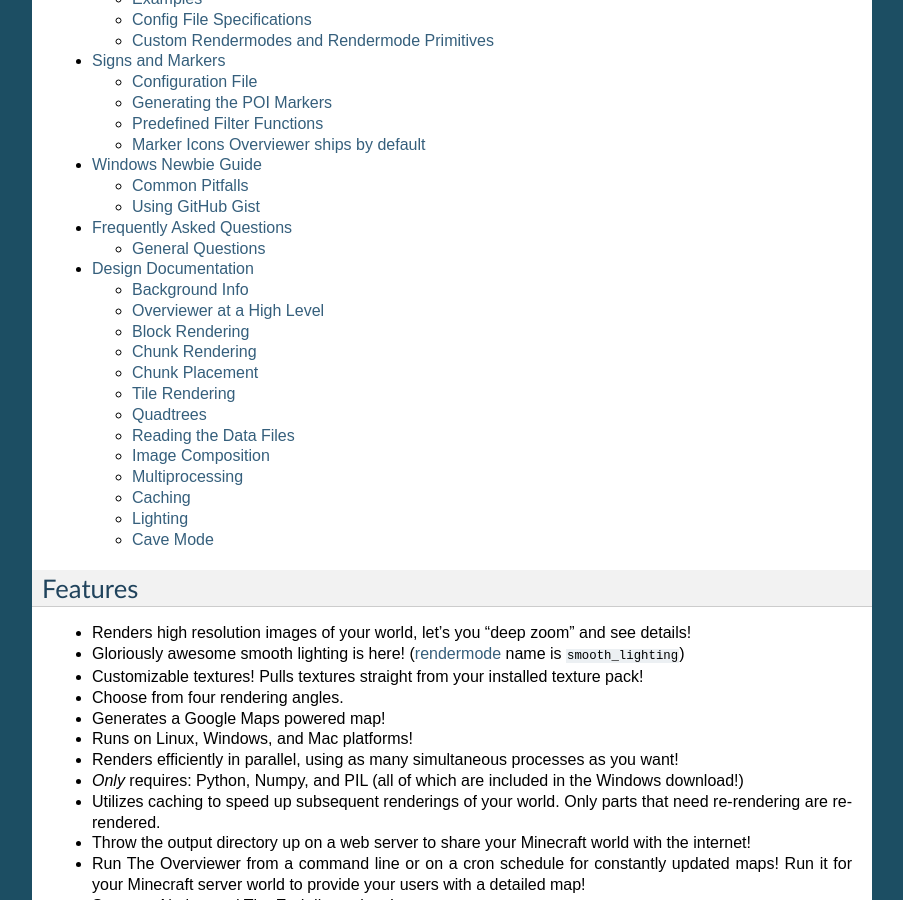
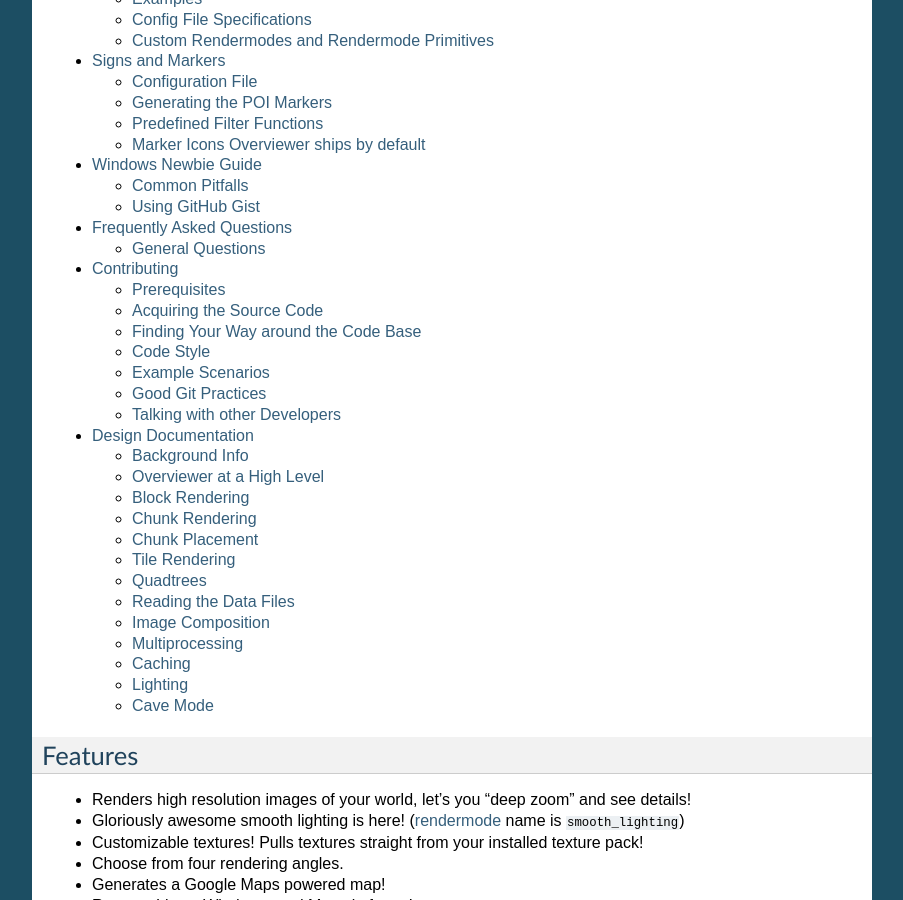
Before and after one commit to overviewer/Minecraft-Overviewer, a Sphinx documentation site: the page built from docs/index.rst, in a window 1280 px wide and 900 px high, scrolled down 1317 px. Shown: the whole window, without its empty margins (198-1101 px from the left). Built offline with Sphinx 7.4.7, drawn with Linux system fonts in a browser that asks for light colours; some of the changed lines change nothing that is shown.

Commit message:
docs: add a section about how to contribute
This adds a work-in-progress section with a few tips and tricks
about how one should go about contributing to the project. It mostly
focuses on making people familiar with some of the code, and giving
them a few tips along the way on how to work with Git.

A few more contribution examples should be added, and what most
notably is lacking right now is a section about the web output
part. This is due to us currently rewriting it in Leaflet, so any
examples added now would quickly become outdated.

```diff
--- /dev/null
+++ b/docs/contributing.rst
@@ -0,0 +1,297 @@
+============
+Contributing
+============
+
+In this page, you'll be given some pointers on how to start contributing to the
+Minecraft-Overviewer project. This is useful for people who want to help develop
+the Overviewer, but don't quite know where to start.
+
+This page is mostly focused on where to look for things and how to get your
+changes back into the project, for help on how to compile the Overviewer, check
+:doc:`Building <building>`.
+
+Prerequisites
+=============
+
+Ideally you're familiar with Python (Overviewer uses Python 2), and know the
+basics of Git. Both have various very good resources online that help you in
+learning them, but the best way of learning is always to use them in the real
+world, so don't hesitate to jump right in after having a basic grasp and ask
+questions along the way.
+
+Additionally, some parts of Overviewer are written in C, though unless you're
+interested in the drawing and compositing routines or the rendermodes, you don't
+need to know C.
+
+Last but not least, some of the Overviewer's code is written in JavaScript,
+namely the part that runs in your browser when you view the map.
+
+Acquiring the Source Code
+=========================
+
+First, you'll need to get the Overviewer source code. We do version management
+of code through Git_, which allows multiple people to work on the code at the
+same time. Naturally, this means you'll also be getting the source code through
+Git. For this to work, you'll have to install Git on your computer.
+
+.. _Git: https://git-scm.com/
+
+Our source code is hosted on GitHub_, so it's a good idea to make an account
+there if you don't already have one.
+
+.. _GitHub: https://github.com/overviewer/Minecraft-Overviewer
+
+This page won't go into the details of how to use Git, but it'll give you some
+advice on how your workflow should be to avoid some trouble.
+
+Finding Your Way around the Code Base
+=====================================
+
+At first glance, all the code can be a bit overwhelming. So here's a quick
+overview of the important parts.
+
+* ``setup.py`` is the build script. If you need to make any changes to how the
+  Overviewer is built, you'll want to look there.
+
+* ``overviewer.py`` is the entry-point of the application. It imports all the
+  other functionality, and does the command line parsing.
+
+* ``overviewer_core/`` is the directory where the vast majority of the
+  Overviewer's functionality is. More on that below.
+
+* ``overviewer_core/aux_files/genPOI.py`` is where the genPOI functionality is
+  implemented. If you're looking into changing the way markers are generated,
+  look there.
+
+* ``overviewer_core/src/`` is the directory for all the files that are part of
+  Overviewer's C extension. This includes things such as rendermodes, which are
+  stored in the ``primitives`` sub-directory.
+
+* ``overviewer_core/data/`` mostly contains the parts that make up Overviewer's
+  web front-end, with ``js_src`` containing the JS files and ``web_assets``
+  containing the ``index.html``, CSS files and image files such as icons or the
+  compass.
+
+* ``docs/`` contains the documentation, which can be built with the included
+  Makefile if you have sphinx installed.
+
+overviewer_core
+---------------
+
+Let's take a closer look at the ``overviewer_core/`` directory:
+
+* ``assetmanager.py`` controls how the HTML and JS output are written out, as
+  well as the ``overviewerConfig.js`` format.
+
+* ``cache.py`` implements a Least-Recently-Used (LRU) cache, which is used for
+  caching chunks in memory as the rendering happens.
+
+* ``configParser.py`` contains some code that sets up how the config is parsed,
+  but is not really involved in the definitions of individual settings therein.
+
+* ``dispatcher.py`` is the code that sets up multiprocessing, so Overviewer can
+  use all available CPU threads on a machine.
+
+* ``files.py`` implements helpful routines which allow you to determine whether
+  some file operations such as replacing a file work in a given directory, and
+  also implements the ``FileReplacer`` class which can then safely replace a
+  file given the capabilities of the filesystem.
+
+* ``items.py`` is a remnant of the past and entirely unused.
+
+* ``logger.py`` sets up and implements Overviewer's logging facilities.
+
+* ``nbt.py`` contains the code that is used to parse the Minecraft NBT file
+  structure.
+
+* ``observer.py`` defines all the observers that are available. If you want to
+  add a new observer, this is the place where you'll want to look.
+
+* ``optimizeimages.py`` defines all the optimizeimg tools and how they're
+  called.
+
+* ``progressbar.py`` implements the fancy progress bar that the Overviewer has.
+
+* ``rcon.py`` implements an rcon client for the Minecraft server, used by the
+  RConObserver.
+
+* ``rendermodes.py`` contains definitions and glue code for the rendermodes in
+  the C extension.
+
+* ``settingsDefinitions.py`` includes all definitions for the Overviewer
+  configuration file. If you want to add a new configuration option, this is
+  where you'll want to start.
+
+* ``settingsValidators.py`` contains validation code for the settings
+  definitions, which ensures that the values are all good.
+
+* ``signals.py`` is multiprocessing communication code. Scary stuff.
+
+* ``textures.py`` contains all the block definitions and how Overviewer should
+  render them. If you want to add a new block to the Overviewer, this is where
+  you'll want to do it. Additionally, this code also controls how the textures
+  are loaded.
+
+* ``tileset.py`` contains code that maps a render dict entry to the output tiled
+  image structure.
+
+* ``util.py`` contains random utility code that has no home anywhere else.
+
+* ``world.py`` is a whole lot of code that does things like choosing which
+  chunks to load and to cache, and general functionality revolving around the
+  concept of Minecraft worlds.
+
+docs
+----
+
+The documentation is written in reStructuredText_, a markup format. It can be
+compiled into an HTML output using the Makefile in the ``docs/`` subtree by
+typing ``make``. You'll need to have sphinx_ installed for this to work.
+
+.. _reStructuredText: http://docutils.sourceforge.net/rst.html
+.. _sphinx: http://www.sphinx-doc.org/en/stable/
+
+The theme that will be used in the locally generated HTML is different than what
+is used on http://docs.overviewer.org. However, it should still be sufficient
+to get a good idea of how your changes will end up looking like when they're on
+the main docs page.
+
+Code Style
+==========
+
+To be honest, currently the Overviewer's codebase is a bit of a mess. There is
+no consistent code style in use right now. However, it's probably a good idea
+to stick to PEP8_ when writing new code. If you're refactoring old code, it
+would be great if you were to fix it to make it PEP8 compliant as well.
+
+To check whether the code is PEP8 compliant, you can use pycodestyle_. You can
+easily install it with pip by using ``pip2 install pycodestyle``.
+
+.. _PEP8: https://www.python.org/dev/peps/pep-0008/
+.. _pycodestyle: https://pypi.python.org/pypi/pycodestyle
+
+
+Example Scenarios
+=================
+
+This section will demonstrate by example how a few possible contributions might
+be made. These serve as guidelines on how to quickly get started if you're
+interested in doing a specific task that many others before you have done too
+in some other form.
+
+Adding a Block
+--------------
+
+Let's assume you want to add support for a new block to the Overviewer. This is
+probably one of the most common ways people start contributing to the project,
+as all blocks in the Overviewer are currently hardcoded and code to handle them
+needs to be added by hand.
+
+The place to look here is ``textures.py``. It contains the block definitions,
+which are assisted by Python decorators_, which make it quite a bit simpler to
+add new blocks.
+
+The big decorator in question is ``@material``, which takes arguments such as
+the ``blockid`` (a list of block IDs this block definition should handle), and
+``data`` (a list of possible data values for this block). Additionally, it can
+also take various additional arguments for the different block properties, such
+as ``solid=True`` to indicate that the block is a solid block.
+
+.. _decorators: https://en.wikipedia.org/wiki/Python_syntax_and_semantics#Decorators
+
+Simple Solid 6-Sided Block
+~~~~~~~~~~~~~~~~~~~~~~~~~~
+
+A lot of times, new blocks are basically just your standard full-height block
+with a new texture. For a block this simple, we don't even really need to use
+the material decorator. As an example, check out the definition of the coal
+block::
+
+    block(blockid=173, top_image="assets/minecraft/textures/blocks/coal_block.png")
+
+Block with a Different Top
+~~~~~~~~~~~~~~~~~~~~~~~~~~
+
+Another common theme is a block where the top is a different texture than the
+sides. Here we use the ``@material`` decorator to create the jukebox block::
+
+    @material(blockid=84, data=range(16), solid=True)
+    def jukebox(self, blockid, data):
+        return self.build_block(self.load_image_texture("assets/minecraft/textures/blocks/jukebox_top.png"), self.load_image_texture("assets/minecraft/textures/blocks/noteblock.png"))
+
+As you can see, we define a method called ``jukebox``, taking the parameters
+``blockid`` and ``data``, decorated by a decorator stating that the following
+definition is a material with a ``blockid`` of ``84`` and a data value range
+from ``0`` to ``15`` (or ``range(16)``), which we won't use as it doesn't affect
+the rendering of the block. We also specify that the block is solid.
+
+Inside the method, we then return the return value of ``self.build_block()``,
+which is a helper method that takes a texture for the top and a texture for the
+side as its arguments.
+
+Block with Variable Colors
+~~~~~~~~~~~~~~~~~~~~~~~~~~
+
+Occasionally, blocks can have colors stored in their data values.
+``textures.py`` includes an easy mapping list, called ``color_map``, to map
+between data values and Minecraft color names. Let's take stained hardened clay
+as an example of how this is used::
+
+    @material(blockid=159, data=range(16), solid=True)
+    def stained_clay(self, blockid, data):
+        texture = self.load_image_texture("assets/minecraft/textures/blocks/hardened_clay_stained_%s.png" % color_map[data])
+
+        return self.build_block(texture,texture)
+
+As you can see, we specify that the block has 16 data values, then depending
+on the data value we load the right block texture by looking up the color name
+in the ``color_map`` list, formatting a string for the filename with it.
+
+Good Git Practices
+==================
+
+How you structure your Git workflow is ultimately up to you, but here are a few
+recommendations to make your life and the life of the people who want to merge
+your pull requests easier.
+
+* **Commit your changes in a separate branch, and then submit a pull request
+  from that branch.** This makes it easier for you to rebase your changes, and
+  allows you to keep your repository's master branch in-sync with our master
+  branch, so you can easily split off a new branch from master if you want to
+  develop a new change while your old change still isn't merged into the master.
+
+* **Format your commit messages properly.** The first line should be a 50
+  character long summary of the change the commit makes, in present tense, e.g.
+  "Add a spinner to the progress bar". This should be followed by a blank line,
+  and a longer explanation of the change the commit actually does, wrapped at
+  72 characters.
+
+* **Don't merge master into your branch.** If you plan on submitting a change as
+  a pull request and the master branch has moved in the meantime, then don't
+  merge the master branch into the branch of your pull request. Instead, rebase
+  your branch on top of the updated master.
+
+* **Keep commits logically separated.** Don't try to cram unrelated changes into
+  just one commit unless it's a commit full of small fixes. If you find yourself
+  struggling to keep the commit summary below 50 characters, and find yourself
+  using the word "and" in it, rethink whether the changes you're making should
+  be just one commit.
+
+It's also a good idea to look at the output of ``git diff`` before committing a
+change, to make sure nothing was unintentionally changed in the file where you
+weren't expecting it. ``git diff`` will also highlight blank lines with spaces
+in them with a solid red background.
+
+Talking with other Developers
+=============================
+
+Occasionally, the issue tracker simply doesn't cut it. You need to talk with
+another developer, maybe to brainstorm a new feature or ask a question about
+the code. For this, we have `an IRC channel on freenode`_, which allows you to
+talk with other developers that are on the IRC channel in real-time.
+
+.. _an IRC channel on freenode: https://overviewer.org/irc/
+
+Since most developers have jobs or are in college or university, it may
+sometimes take a few moments to get a reply. So it's useful to stick around and
+wait for someone who can help you to be around.
--- a/docs/index.rst
+++ b/docs/index.rst
@@ -45,6 +45,7 @@
    signs
    win_tut/windowsguide
    faq
+   contributing
    design/designdoc
 
 
```
